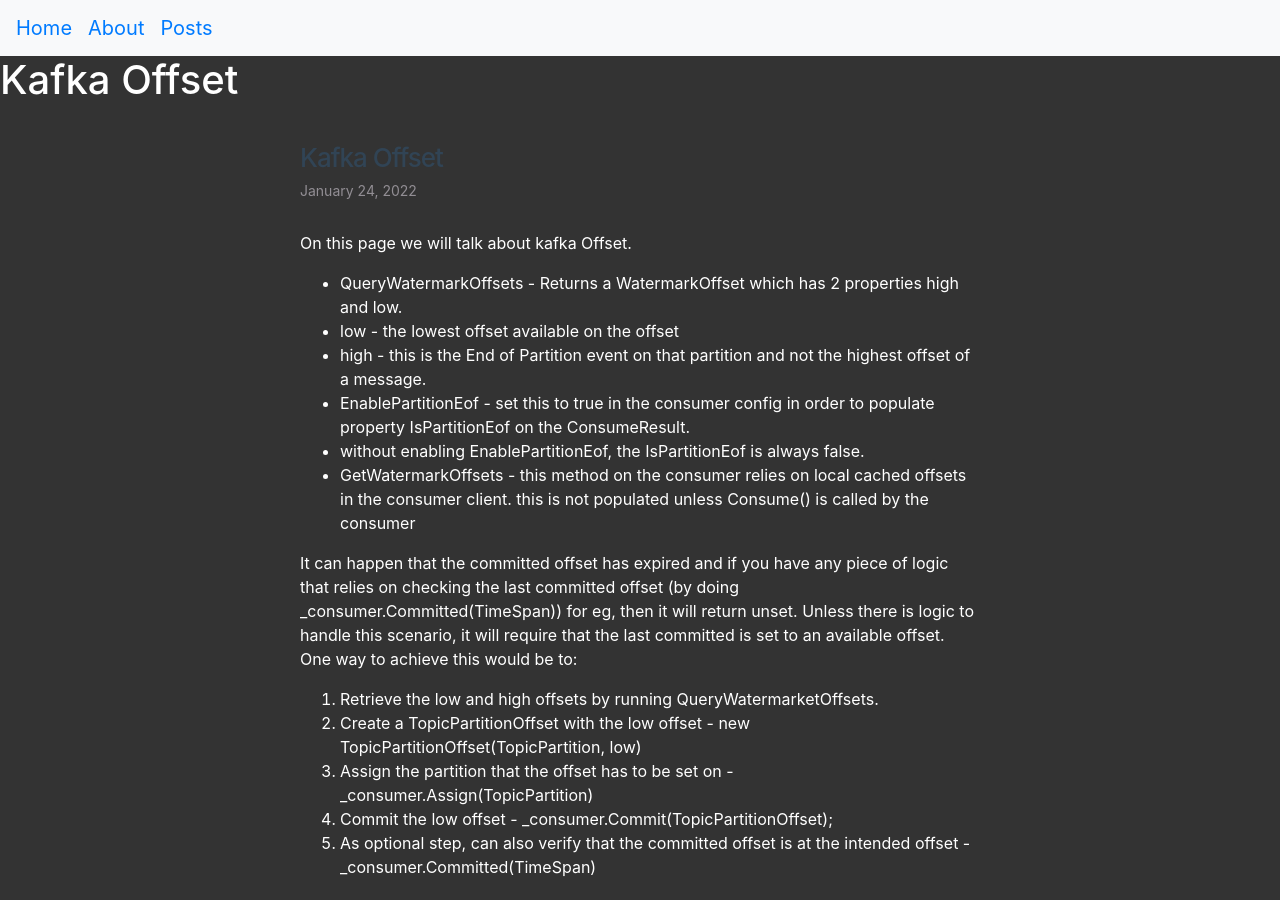
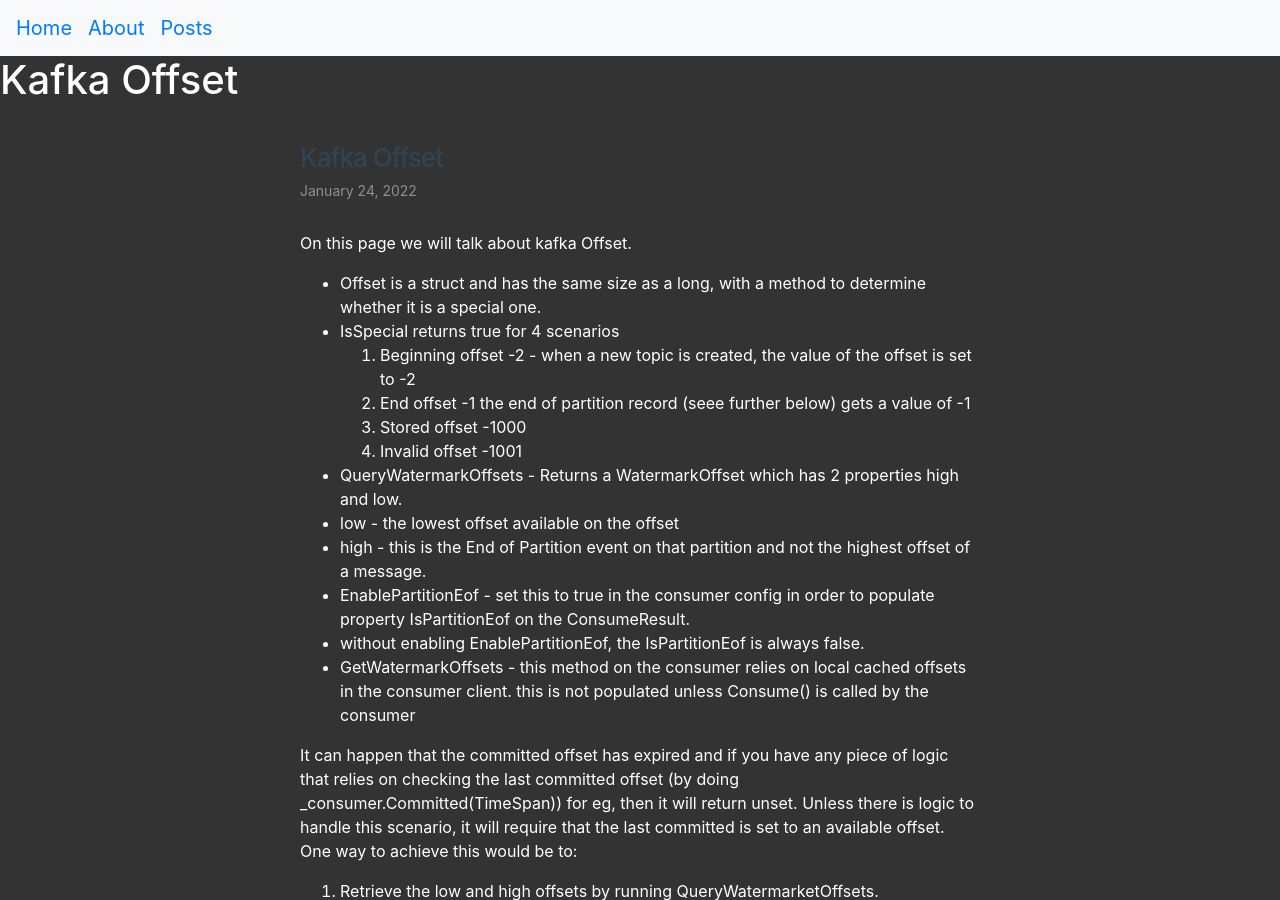
Before and after one commit to ChanStacker/chanstacker.github.io, a Jekyll site: the page built from _posts/2022-01-21-kafka-offset.markdown, in a window 1280 px wide and 900 px high. Built offline with Jekyll 4.4.1, drawn with Linux system fonts in a browser that asks for light colours.

Commit message:
TBS-2: offset special values

```diff
--- a/_posts/2022-01-21-kafka-offset.markdown
+++ b/_posts/2022-01-21-kafka-offset.markdown
@@ -7,6 +7,12 @@ categories: Kafka
 
 On this page we will talk about kafka Offset.
 
+* Offset is a struct and has the same size as a long, with a method to determine whether it is a special one.
+* IsSpecial returns true for 4 scenarios
+1. Beginning offset -2 - when a new topic is created, the value of the offset is set to -2
+2. End offset -1 the end of partition record (seee further below) gets a value of -1
+3. Stored offset -1000
+4. Invalid offset -1001
 * QueryWatermarkOffsets - Returns a WatermarkOffset which has 2 properties high and low.
 * low - the lowest offset available on the offset
 * high - this is the End of Partition event on that partition and not the highest offset of a message.
```
